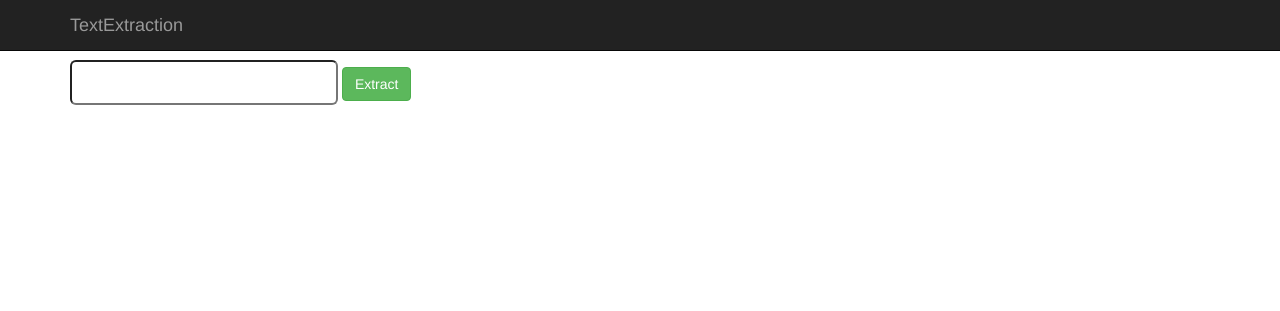
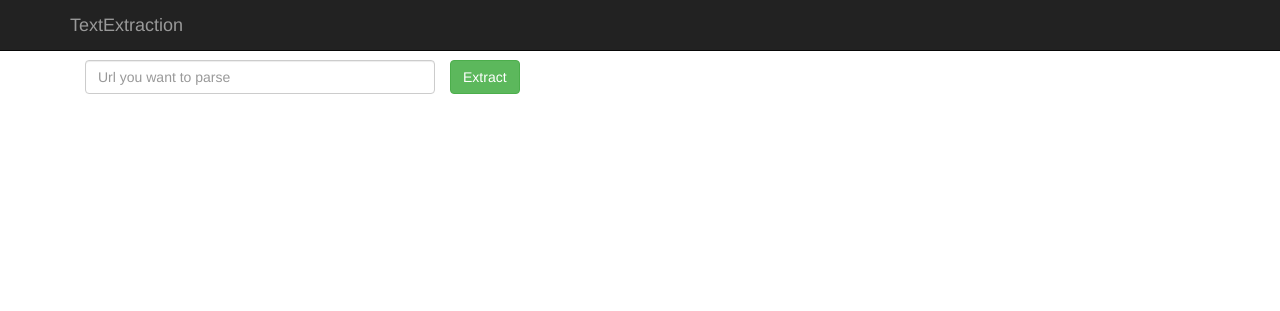
Before and after one commit to shekhargulati/day16-goose-extractor-demo, a Flask app: page / in a window 1280 px wide. Shown: the top 311 px of the page. Run offline with Flask 2, Linux system fonts and the light colour scheme; some libraries are stand-ins or nearby versions.

Commit message:
html change

```diff
--- a/wsgi/templates/index.html
+++ b/wsgi/templates/index.html
@@ -28,7 +28,9 @@
   </div>
 
 <div id="main" class="container">
-	<input type="url" id="url" name="url" class="input-lg" required>
+	<div class="col-lg-4">
+    	<input type="url" id="url" name="url"  class="form-control" placeholder="Url you want to parse" required>
+  	</div>
 	<input type="submit" value="Extract" id="submitUrl" class="btn btn-success">
 
 </div>
```
